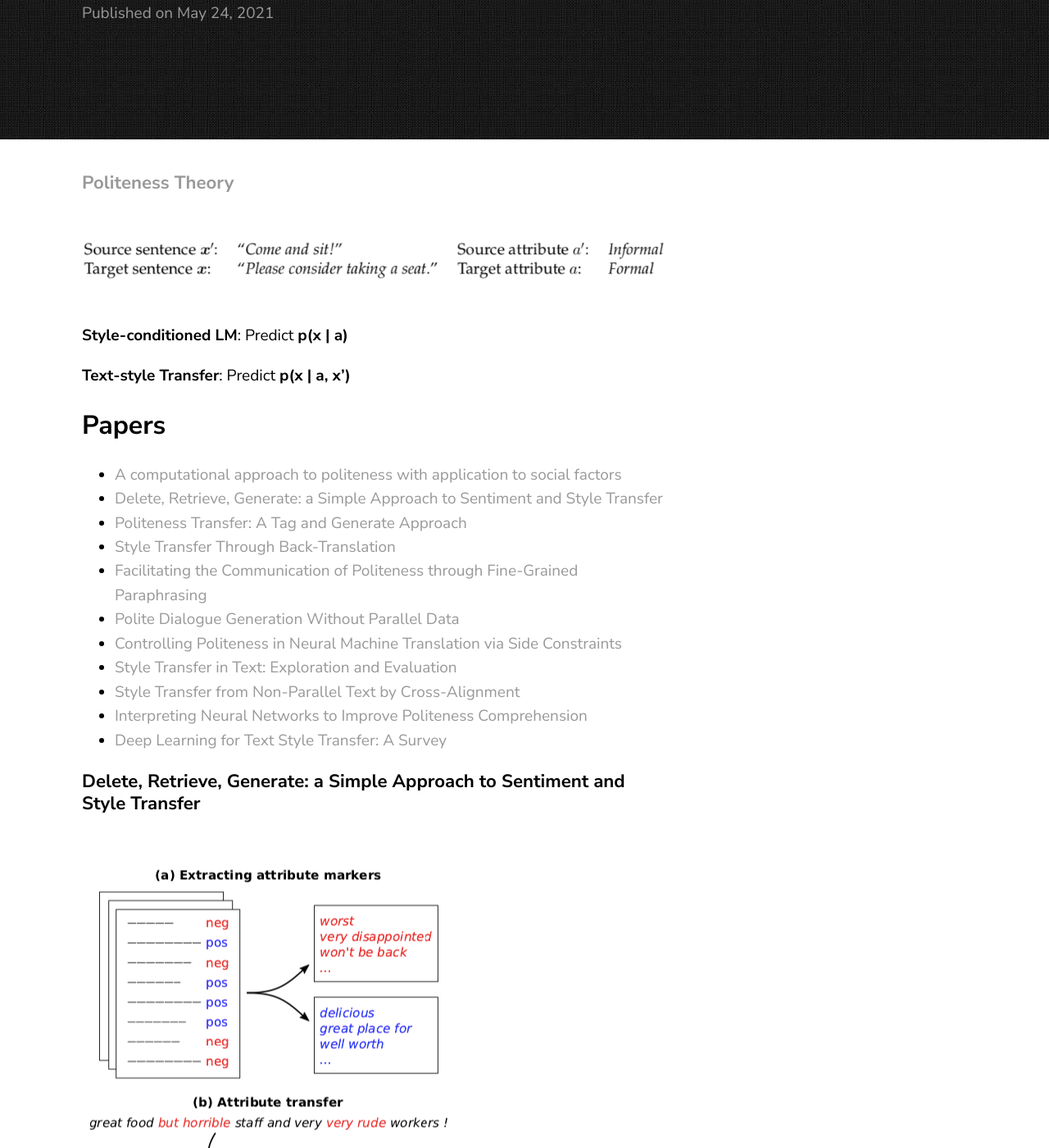
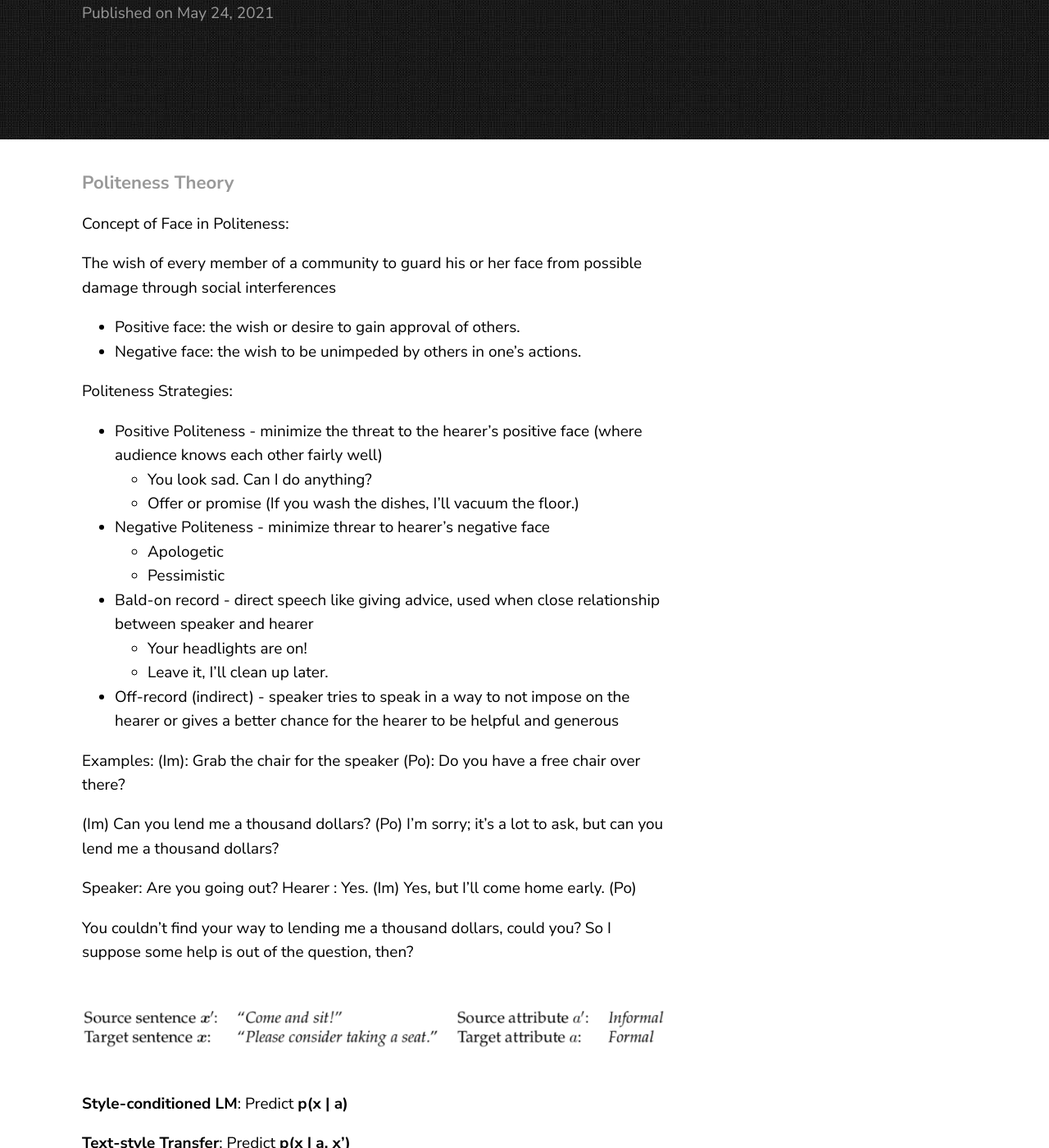
Before and after one commit to kgarg8/Text-Style-Transfer, a Jekyll site: the page built from index.md, in a window 1280 px wide and 1400 px high, scrolled down 202 px. Shown: the whole window at 82% size. Built offline with Jekyll 4.4.1, drawn with Linux system fonts in a browser that asks for light colours.

Commit message:
Update index

```diff
--- a/index.md
+++ b/index.md
@@ -4,6 +4,40 @@ title:  "Politeness Transfer"
 date:   2021-05-24 21:03:36 +0530
 ---
 ### [Politeness Theory](https://en.wikipedia.org/wiki/Politeness_theory#Politeness_strategies)
+Concept of Face in Politeness:
+
+The wish of every member of a community to guard his or her face from possible damage through social interferences
+
+- Positive face: the wish or desire to gain approval of others.
+- Negative face: the wish to be unimpeded by others in one’s actions.
+
+Politeness Strategies:
+
+- Positive Politeness -  minimize the threat to the hearer's positive face (where audience knows each other fairly well)
+    - You look sad. Can I do anything?
+    - Offer or promise (If you wash the dishes, I'll vacuum the floor.)
+- Negative Politeness - minimize threar to hearer's negative face
+    - Apologetic
+    - Pessimistic
+- Bald-on record - direct speech like giving advice, used when close relationship between speaker and hearer
+    - Your headlights are on!
+    - Leave it, I'll clean up later.
+
+- Off-record (indirect) - speaker tries to speak in a way to not impose on the hearer or gives a better chance for the hearer to be helpful and generous
+
+Examples:
+(Im): Grab the chair for the speaker
+(Po): Do you have a free chair over there?
+
+(Im) Can you lend me a thousand dollars?
+(Po) I'm sorry; it's a lot to ask, but can you lend me a thousand dollars?
+
+Speaker: Are you going out?
+Hearer :  Yes.                           (Im)
+          Yes, but I’ll come home early. (Po)
+
+You couldn't find your way to lending me a thousand dollars, could you?
+So I suppose some help is out of the question, then?
 
 ![Problem Statement](images/Problem.png)
 
```
